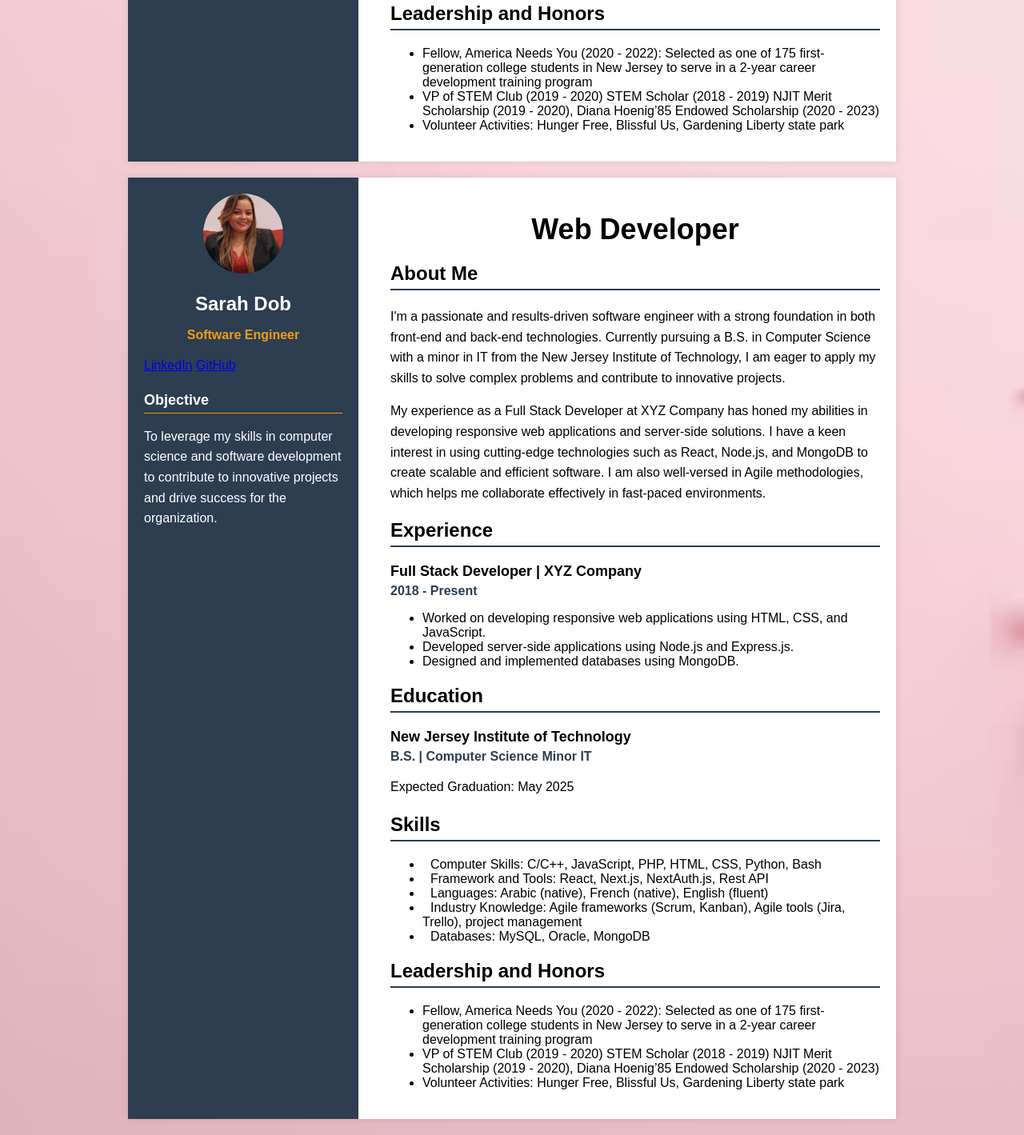
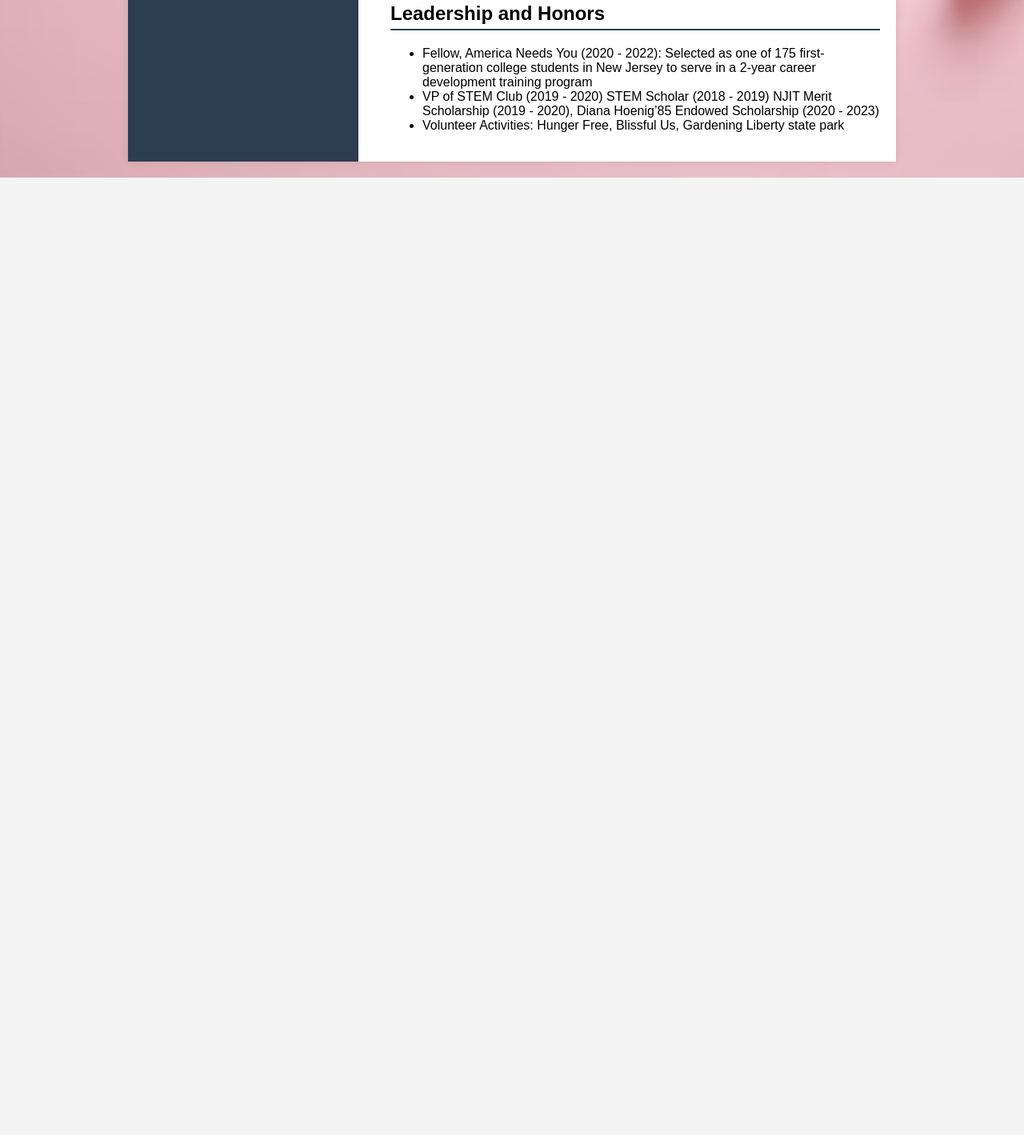
Before and after one commit to harasd/MidtermFinal, a website: page docs/index.html in a window 1280 px wide. Shown: the part 995-2414 px from the top of the page at 80% size. After the commit the page ends 1217 px from the top, so only its background shows below. Drawn offline with Linux system fonts and the light colour scheme.

Commit message:
fix repeated code

```diff
--- a/docs/index.html
+++ b/docs/index.html
@@ -92,98 +92,4 @@
     </div>
 </body>
 
-</html><!DOCTYPE html>
-<html lang="en">
-
-<head>
-    <meta charset="UTF-8">
-    <meta name="viewport" content="width=device-width, initial-scale=1">
-    <title>Sarah Dob Resume</title>
-    <meta name="description" content="Sarah Dob's professional resume, detailing education, skills, and experience.">
-    <meta name="keywords" content="Sarah Dob, resume, education, skills, experience, profile, computer science, IT">
-    <link rel="stylesheet" href="css/SarahDob.css">
-    <link rel="stylesheet" href="https://cdnjs.cloudflare.com/ajax/libs/font-awesome/6.0.0-beta3/css/all.min.css">
-</head>
-
-<body>
-    <div class="container">
-        <aside class="sidebar">
-            <div class="profile-pic portrait">
-                <img src="images/sarah.jpg" alt="Sarah Dob's Profile Image">
-            </div>
-            <h2 class="name">Sarah Dob</h2>
-            <h3 class="title">Software Engineer</h3>
-
-            <div class="links">
-                <a href="https://www.linkedin.com/in/sarahdob">LinkedIn</a>
-                <a href="https://github.com/sarahdob">GitHub</a>
-            </div>
-            <div class="sidebar-bottom">
-                <h4>Objective</h4>
-                <p>To leverage my skills in computer science and software development to contribute to innovative
-                    projects and drive success for the organization.</p>
-            </div>
-        </aside>
-        <main class="main-content">
-            <header>
-                <h1>Web Developer</h1>
-            </header>
-            <div class="about-me">
-                <h2>About Me</h2>
-                <p>I'm a passionate and results-driven software engineer with a strong foundation in both front-end and
-                    back-end technologies. Currently pursuing a B.S. in Computer Science with a minor in IT from the New
-                    Jersey Institute of Technology, I am eager to apply my skills to solve complex problems and
-                    contribute to innovative projects.</p>
-                <p>My experience as a Full Stack Developer at XYZ Company has honed my abilities in developing
-                    responsive web applications and server-side solutions. I have a keen interest in using cutting-edge
-                    technologies such as React, Node.js, and MongoDB to create scalable and efficient software. I am
-                    also well-versed in Agile methodologies, which helps me collaborate effectively in fast-paced
-                    environments.</p>
-
-            </div>
-            <div class="experience-section experience">
-                <h2>Experience</h2>
-                <div class="job">
-                    <h3>Full Stack Developer | XYZ Company</h3>
-                    <h4>2018 - Present</h4>
-                    <ul> <!-- Unordered list to contain job details -->
-                        <li>Worked on developing responsive web applications using HTML, CSS, and JavaScript.</li>
-                        <!-- Each job detail -->
-                        <li>Developed server-side applications using Node.js and Express.js.</li>
-                        <li>Designed and implemented databases using MongoDB.</li>
-                    </ul> <!-- Closes the job details list -->
-                </div>
-            </div>
-            <div class="education-section education">
-                <h2>Education</h2>
-                <div class="school">
-                    <h3>New Jersey Institute of Technology</h3>
-                    <h4>B.S. | Computer Science Minor IT</h4>
-                    <p>Expected Graduation: May 2025</p>
-                </div>
-            </div>
-            <section class="skills-section">
-                <h2>Skills</h2>
-                <ul class="skill-list">
-                    <li><i class="icon-computer-skills"></i>Computer Skills: C/C++, JavaScript, PHP, HTML, CSS, Python, Bash</li>
-                    <li><i class="icon-framework-tools"></i>Framework and Tools: React, Next.js, NextAuth.js, Rest API</li>
-                    <li><i class="icon-languages"></i>Languages: Arabic (native), French (native), English (fluent)</li>
-                    <li><i class="icon-industry-knowledge"></i>Industry Knowledge: Agile frameworks (Scrum, Kanban), Agile tools (Jira, Trello), project management</li>
-                    <li><i class="icon-databases"></i>Databases: MySQL, Oracle, MongoDB</li>
-                </ul>
-            </section>
-            <div class="leadership">
-                <h2>Leadership and Honors</h2>
-                <ul>
-                    <li>Fellow, America Needs You (2020 - 2022): Selected as one of 175 first-generation college
-                        students in New Jersey to serve in a 2-year career development training program</li>
-                    <li>VP of STEM Club (2019 - 2020) STEM Scholar (2018 - 2019) NJIT Merit Scholarship (2019 - 2020),
-                        Diana Hoenig’85 Endowed Scholarship (2020 - 2023)</li>
-                    <li>Volunteer Activities: Hunger Free, Blissful Us, Gardening Liberty state park</li>
-                </ul>
-            </div>
-        </main>
-    </div>
-</body>
-
 </html>
```
